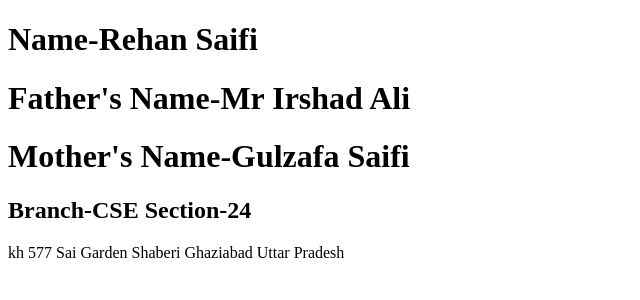
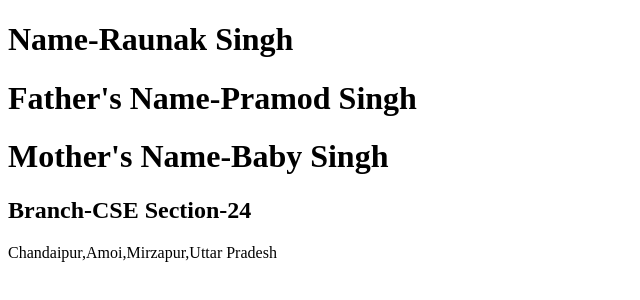
Before and after one commit to Raunak2223/HTML-CSE24, a plain HTML site: page web assignment/index.html in a window 1280 px wide. Shown: the whole page, without its empty margins (0-640 px from the left). Drawn offline with Linux system fonts and the light colour scheme.

Commit message:
web assignment

```diff
--- a/web assignment/index.html
+++ b/web assignment/index.html
@@ -7,10 +7,10 @@
 
 </head>
 <body>
-    <h1>Name-Rehan Saifi
-    <h1>Father's Name-Mr Irshad Ali</h1>
-    <h1> Mother's Name-Gulzafa Saifi</h1>
+    <h1>Name-Raunak Singh</h1>
+    <h1>Father's Name-Pramod Singh</h1>
+    <h1> Mother's Name-Baby Singh</h1>
     <h2>Branch-CSE Section-24</h2>
-    <p>kh 577 Sai Garden Shaberi Ghaziabad Uttar Pradesh</p>
+    <p>Chandaipur,Amoi,Mirzapur,Uttar Pradesh</p>
 </body>
 </html>
```
